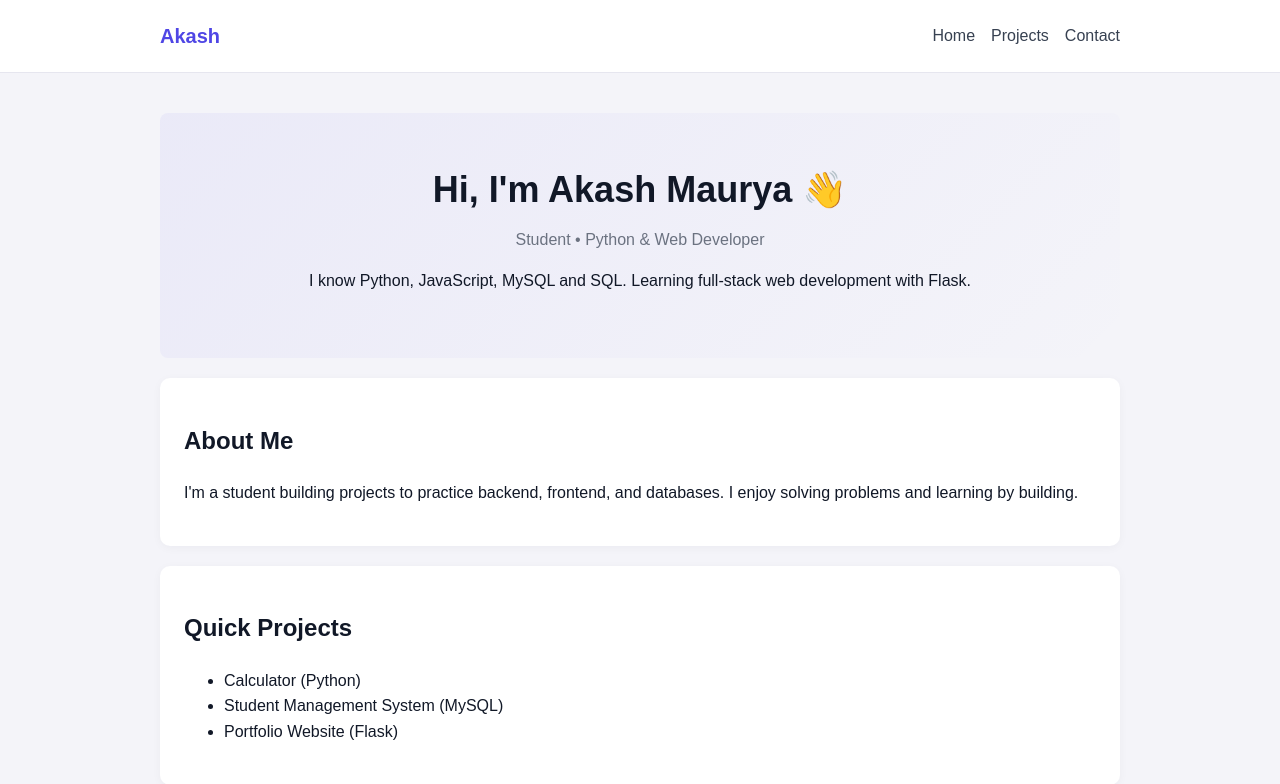
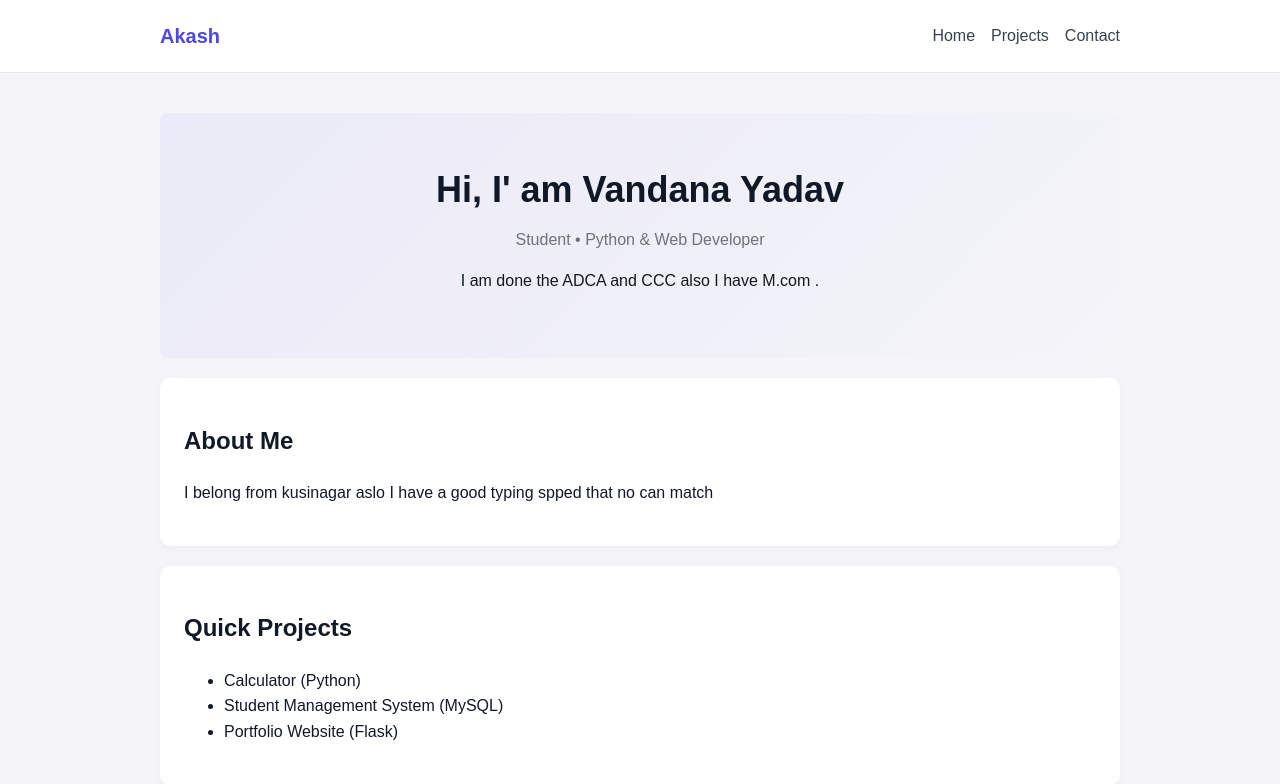
Before and after one commit to AkashCoderbyte/flask-portfolio, a Flask app: page / in a window 1280 px wide. Shown: the top 784 px of the page. Run offline with Flask 3, Linux system fonts and the light colour scheme.

Commit message:
Update personal introduction in index.html

```diff
--- a/AKKA/templates/index.html
+++ b/AKKA/templates/index.html
@@ -2,14 +2,14 @@
 {% block title %}Home — Shristi Gupta{% endblock %}
 {% block content %}
 <header class="hero">
-  <h1>Hi, I'm Akash Maurya  👋</h1>
+  <h1>Hi, I' am Vandana Yadav</h1>
   <p class="lead">Student • Python & Web Developer</p>
-  <p>I know Python, JavaScript, MySQL and SQL. Learning full-stack web development with Flask.</p>
+  <p>I am done the ADCA and CCC also I have M.com .</p>
 </header>
 
 <section class="about card">
   <h2>About Me</h2>
-  <p>I'm a student building projects to practice backend, frontend, and databases. I enjoy solving problems and learning by building.</p>
+  <p>I belong from kusinagar aslo I have a good typing spped that no can match </p>
 </section>
 
 <section class="projects card">
```
